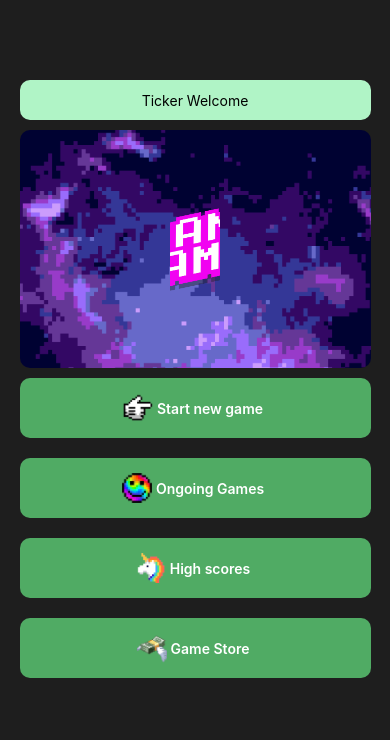
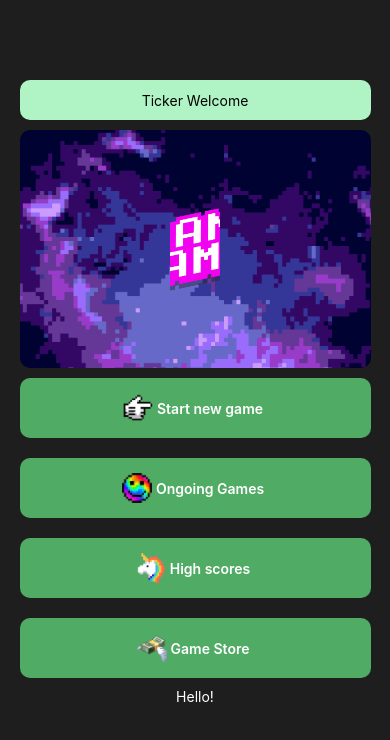
Before and after one commit to antonklock/band-game, a React Native app: screen /Home in a window 390 px wide. Shown: the top 740 px of the page. Built offline with nearby package versions, Linux system fonts and the light colour scheme.

Commit message:
Got a dev build working with eas. Next step is implementing firebase

```diff
--- a/app.json
+++ b/app.json
@@ -24,8 +24,7 @@
         "foregroundImage": "./assets/adaptive-icon.png",
         "backgroundColor": "#ffffff"
       },
-      "googleServicesFile": "./google-services.json",
-      "package": "com.klockworks.band-game"
+      "package": "com.klockworks.bandGame"
     },
     "web": {
       "favicon": "./assets/favicon.png"
--- a/components/HomeScreen.tsx
+++ b/components/HomeScreen.tsx
@@ -1,4 +1,4 @@
-import { View, StyleSheet } from "react-native";
+import { View, StyleSheet, Text } from "react-native";
 import NavButton from "./Menu/NavButton";
 import WelcomeTicker from "./Menu/WelcomeTicker";
 import HomeLogo from "./Menu/HomeLogo";
@@ -18,6 +18,7 @@ export default function HomeScreen({navigation}: {navigation: any}) {
                 <NavButton title={"High scores"} navigation={navigation} navigateTo="HighScores" icon="highscores" />
                 <NavButton title={"Game Store"} navigation={navigation} navigateTo="GameStore" icon="game-store" />
             </View>
+            <Text style={styles.text}> Hello! </Text>
         </View>
     );
 }
@@ -37,5 +38,8 @@ const styles = StyleSheet.create({
     },
     buttons: {
         width: "90%"
+    },
+    text: {
+        color: "white"
     }
 });
--- a/package.json
+++ b/package.json
@@ -21,7 +21,8 @@
     "react-native-safe-area-context": "4.10.1",
     "react-native-screens": "3.31.1",
     "react-native-sound": "^0.11.2",
-    "zustand": "^4.5.2"
+    "zustand": "^4.5.2",
+    "expo-build-properties": "~0.12.1"
   },
   "devDependencies": {
     "@babel/core": "^7.20.0",
```
Also changed, not shown: 1 other file (tests, documents, lock files or other folders).
